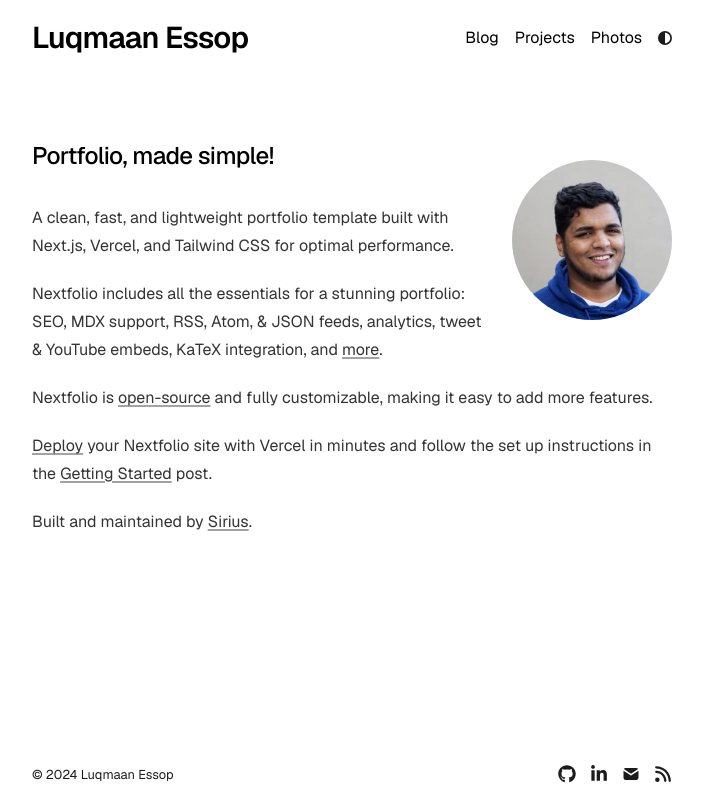
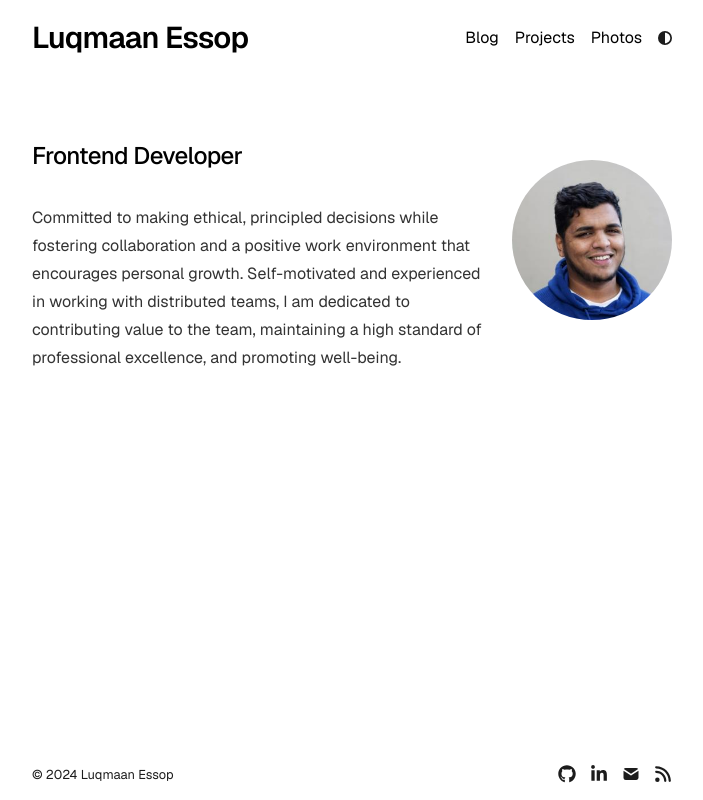
Before and after one commit to luqmaanessop/luqmaanessop.github.io, a Next.js app: page / in a window 1280 px wide. Shown: the whole page, without its empty margins (288-991 px from the left). Built offline with nearby package versions, Linux system fonts and the light colour scheme.

Commit message:
chore: content migration

```diff
--- a/app/page.tsx
+++ b/app/page.tsx
@@ -17,50 +17,16 @@
       </a>
 
       <h1 className="mb-8 text-2xl font-medium tracking-tight">
-        Portfolio, made simple!
+        Frontend Developer
       </h1>
 
       <div className="prose prose-neutral dark:prose-invert">
         <p>
-          A clean, fast, and lightweight portfolio template built with Next.js,
-          Vercel, and Tailwind CSS for optimal performance.
-        </p>
-        <p>
-          Nextfolio includes all the essentials for a stunning portfolio: SEO,
-          MDX support, RSS, Atom, & JSON feeds, analytics, tweet & YouTube
-          embeds, KaTeX integration, and{" "}
-          <a
-            target="_blank"
-            href="https://github.com/1msirius/Nextfolio?tab=readme-ov-file#features"
-          >
-            more
-          </a>
-          .
-        </p>
-        <p>
-          Nextfolio is{" "}
-          <a href={socialLinks.github} target="_blank">
-            open-source
-          </a>{" "}
-          and fully customizable, making it easy to add more features.
-        </p>
-        <p>
-          <a
-            href="https://vercel.com/new/clone?repository-url=https%3A%2F%2Fgithub.com%2F1msirius%2FNextfolio"
-            target="_blank"
-          >
-            Deploy
-          </a>{" "}
-          your Nextfolio site with Vercel in minutes and follow the set up
-          instructions in the{" "}
-          <a href="/blog/getting-started">Getting Started</a> post.
-        </p>
-        <p>
-          Built and maintained by{" "}
-          <a href="https://imsirius.xyz/" target="_blank">
-            Sirius
-          </a>
-          .
+          Committed to making ethical, principled decisions while fostering
+          collaboration and a positive work environment that encourages personal
+          growth. Self-motivated and experienced in working with distributed
+          teams, I am dedicated to contributing value to the team, maintaining a
+          high standard of professional excellence, and promoting well-being.
         </p>
       </div>
     </section>
```
